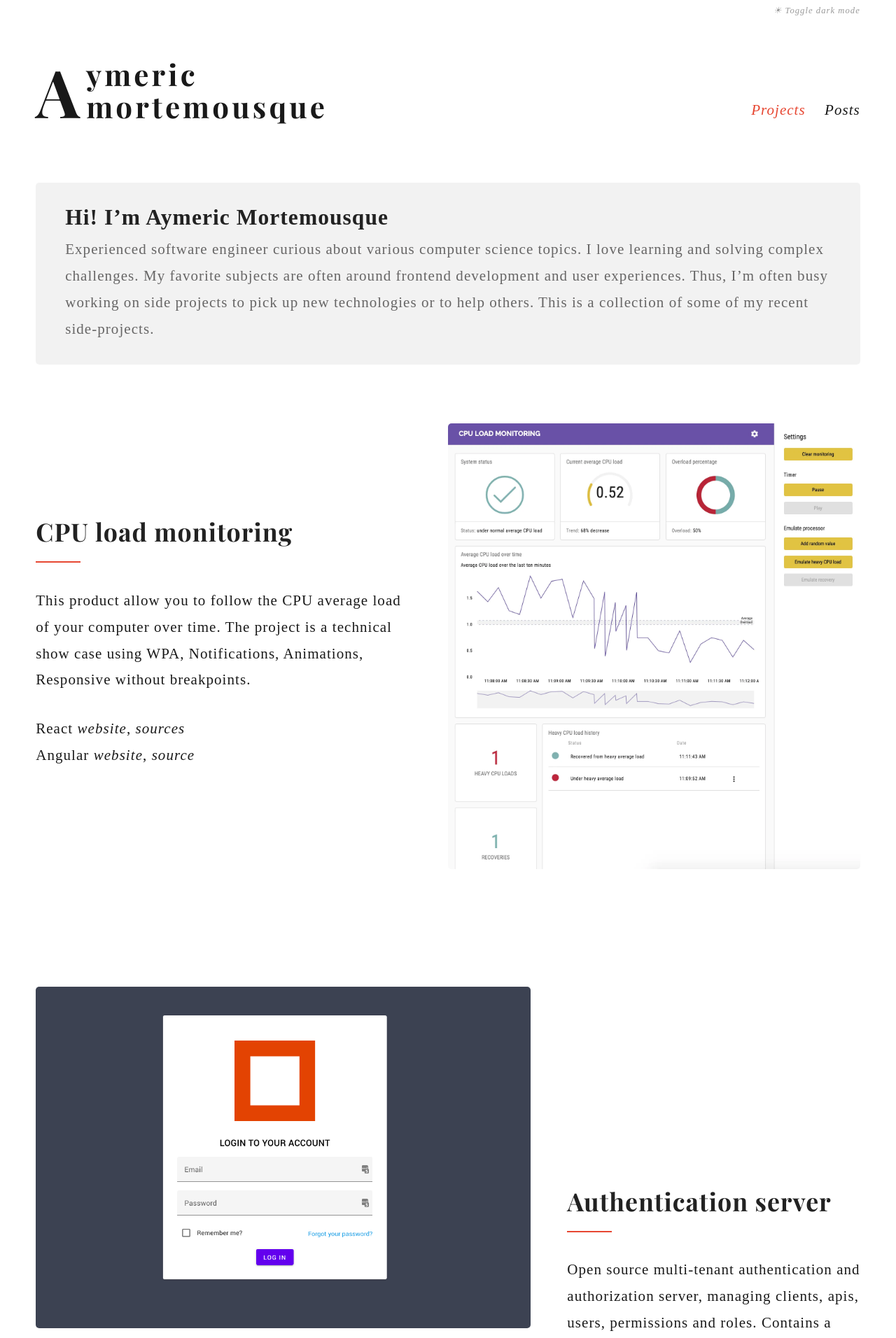
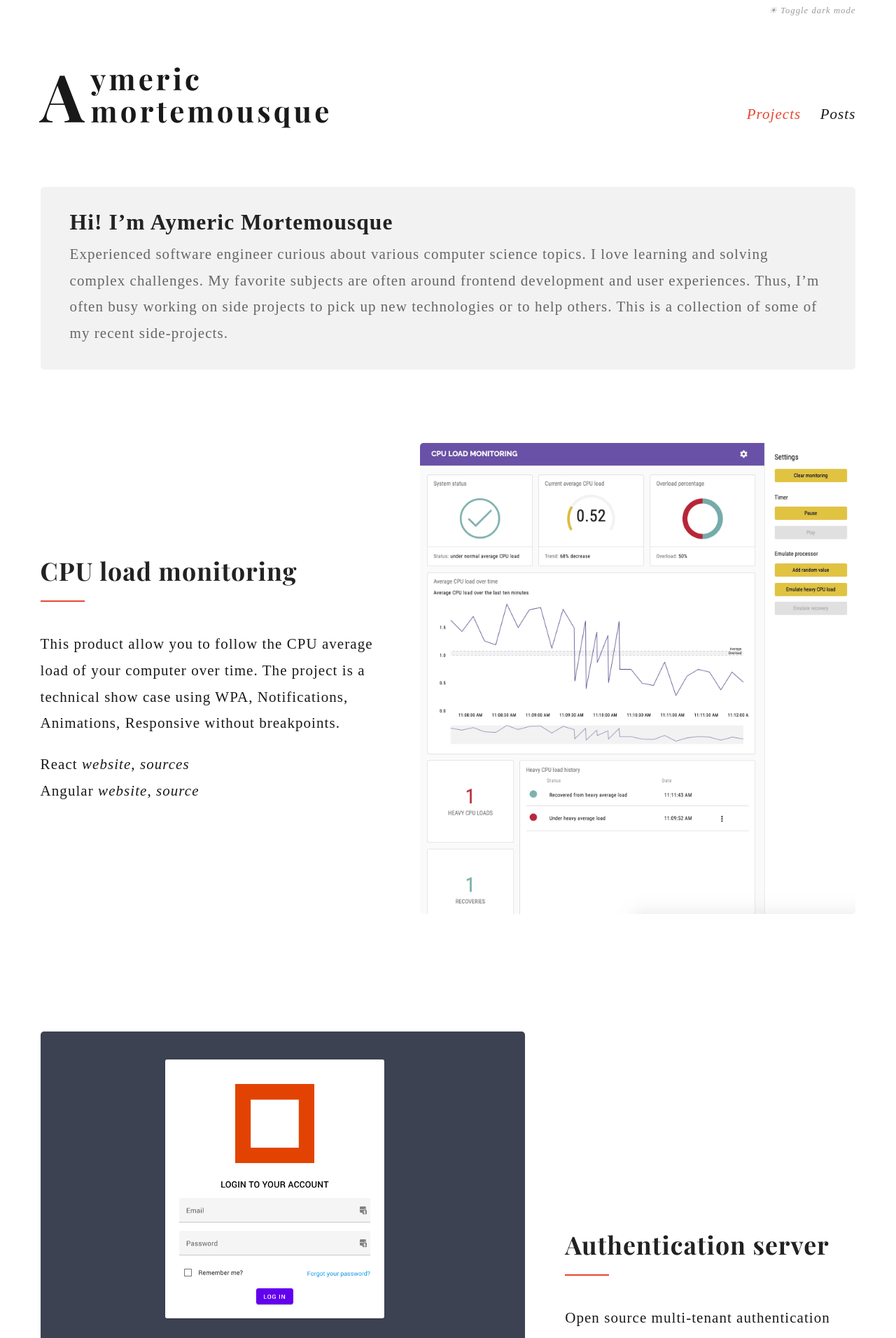
Before and after one commit to amortemousque/portfolio, a PHP site: page / in a window 1280 px wide. Shown: the top 1912 px of the page at 70% size. Run offline with PHP 8.4, Linux system fonts and the light colour scheme; some web fonts are replaced.

Commit message:
Refacto css

```diff
--- a/assets/hilightjs.css
+++ b/assets/hilightjs.css
@@ -68,7 +68,7 @@
   overflow-x: auto;
   background: var(--code-background);
   color: var(--code-color);
-  padding: 0.5em;
+  padding: 1rem;
 }
 .hljs-emphasis {
   font-style: italic;
--- a/assets/style.css
+++ b/assets/style.css
@@ -7,6 +7,8 @@
   --text-color: rgba(0, 0, 0, 0.9);
   --text-muted: rgba(0, 0, 0, 0.4);
   --title-color: #222222;
+  --title-underline-width: 3rem;
+  --title-spacing: 2rem;
   --stand-out-color: rgba(10, 8, 8, 0.6);
   --font-body: "Chivo", serif;
   --font-title: "Playfair Display", serif;
@@ -14,19 +16,19 @@
   --text-line-height: 1.8rem;
   --base: 0.8rem;
   --font-size: 16px;
-  --project-spacing: 2.5rem;
   --max-font-size: 20px;
-  --min-font-size: 16px;
+  --min-font-size: 17px;
   --min-width: 640px;
   --max-width: 1200px;
   --max-width-post: 800px;
-  --padding: clamp(1rem, 4vw, 3rem);
+  --padding: clamp(1.2rem, 4.5vw, 3rem);
+
   --radius: 5px;
 }
 /* For fluid font calculation */
 :root {
   --max-font-size-stripped: 20;
-  --min-font-size-stripped: 16;
+  --min-font-size-stripped: 17;
   --min-width-stripped: 640;
   --max-width-stripped: 1200;
 }
@@ -101,6 +103,28 @@ pre {
 
 p {
   margin: 0;
+  margin-block-end: 1rem;
+}
+
+img {
+  inline-size: 100%;
+  margin-block-end: var(--title-spacing);
+  margin-block-start: 1rem;
+}
+
+ul,
+ol {
+  margin-block-end: var(--title-spacing);
+  margin-block-start: 0;
+  padding-inline-start: 1.5rem;
+}
+
+li + li {
+  margin-block-start: 0.7rem;
+}
+
+picture {
+  display: flex;
 }
 
 /* Nav */
@@ -177,6 +203,7 @@ dark-mode-toggle::before {
   background: var(--background-stand-out);
   border-radius: var(--radius);
   color: var(--stand-out-color);
+  margin-block-end: 1rem;
   padding: 1.5rem 2rem;
 }
 
@@ -193,51 +220,26 @@ dark-mode-toggle::before {
   margin-block-end: 1rem;
 }
 
-/* project */
+/* Cover */
 
-.project,
-.project-layout-2,
-.project-layout-3 {
-  align-items: center;
-  box-sizing: border-box;
-  display: grid;
-  grid-template-areas: "body images";
-  grid-template-columns: 1fr 1fr;
-  min-height: 80vh;
-  padding: 4rem 0;
+.cover {
+  justify-content: center;
+  max-height: 90vh;
 }
 
-.project-body {
-  grid-area: body;
-  margin-block-end: var(--padding);
-  margin-inline-end: var(--padding);
-}
-
-.project-images,
-.project-2x-images {
-  align-items: stretch;
-  align-self: stretch;
-  display: grid;
-  gap: 4vh;
-  grid-area: images;
-  overflow: hidden;
-  position: relative;
-}
-
-picture {
-  display: flex;
-}
-
-.project-image-preview {
-  block-size: 100%;
-  border-radius: var(--radius);
-  inline-size: 100%;
+.cover img {
+  inline-size: 100vw;
+  justify-self: center;
+  margin: 0 auto;
+  margin-block-end: var(--title-spacing);
+  max-inline-size: 1920px;
   object-fit: cover;
 }
 
-.project-title {
+/* Title */
+
+.title {
   align-self: start;
-
   color: var(--title-color);
   display: inline-block;
   font-family: var(--font-title);
@@ -245,58 +247,111 @@ picture {
   font-weight: bold;
   justify-self: start;
   line-height: var(--title-line-height);
+  margin-block-end: var(--title-spacing);
+  margin-block-start: 0rem;
   padding-inline-end: 5px;
 }
 
-.project-title:after {
+* + .title {
+  margin-block-start: var(--title-spacing);
+}
+
+.title:after {
   border-block-end: 2px solid var(--color-primary);
   content: "";
   display: block;
   padding-block-start: 0.8rem;
-  width: 5vw;
+  width: var(--title-underline-width);
 }
 
-.project-content {
-  margin-block-end: 1.5rem;
+/* Divider */
+
+.divider {
+  display: flex;
+  gap: 1.5rem;
+  justify-content: center;
+  margin-block-end: 4rem;
+  margin-block-start: 4rem;
 }
 
-/* project layout 2 */
-
-.project-layout-2 {
-  grid-template-areas: "images body";
-  grid-template-columns: 1fr 40%;
+.divider span {
+  background-color: var(--text-color);
+  border-radius: 50%;
+  height: 3px;
+  width: 3px;
 }
 
-.project-layout-2 .project-body {
-  margin-inline-end: 0;
-  margin-inline-start: var(--project-spacing);
+/* Item */
+
+.item {
+  align-items: center;
+  box-sizing: border-box;
+  display: grid;
+  gap: var(--padding);
+  grid-auto-flow: row dense;
+  grid-template-areas: "body image";
+  grid-template-columns: 7fr 9fr;
+  min-height: 80vh;
+  padding: 4rem 0;
+}
+.item-body {
+  grid-area: body;
 }
 
-/* project layout 3 */
+.item-images {
+  align-items: stretch;
+  align-self: stretch;
+  display: grid;
+  gap: calc(var(--padding) / 2);
+  grid-area: image;
+  grid-template-columns: repeat(auto-fit, minmax(20rem, 1fr));
+  overflow: hidden;
+  position: relative;
+}
 
-.project-layout-3 {
+.item-image-preview {
+  block-size: 100%;
+  border-radius: var(--radius);
+  margin: 0;
+  object-fit: cover;
+}
+
+/* item layout 2 */
+
+.item:nth-child(odd) {
+  grid-template-areas: "image body";
+  grid-template-columns: 10fr 6fr;
+}
+
+/* item layout 3 */
+
+.item:last-child {
   grid-template-areas:
     "body"
-    "images";
-  grid-template-columns: 1fr;
-  grid-template-rows: min-content auto;
+    "image";
+  grid-template-columns: none;
 }
 
-.project-layout-3 .project-image-preview {
-  height: auto;
+.item:last-child > .item-body,
+.item:last-child > .item-images {
+  grid-column: auto;
 }
 
-.project-layout-3 .project-body {
-  flex: 1 0 calc(50% - 2.5rem);
-  margin-inline-end: 0;
-}
+/* Responsive */
 
-.project-layout-3 .project-images {
-  grid-template-columns: 1fr 1fr;
+@media only screen and (max-width: 640px) {
+  .item,
+  .item:nth-child(odd) {
+    grid-template-areas:
+      "body"
+      "image";
+    grid-template-columns: none;
+  }
 }
 
 /* Links  */
-.project-links a + a {
+
+.item-links a + a {
   margin-left: 1rem;
 }
 
--- a/index.html
+++ b/index.html
@@ -73,15 +73,15 @@
         and user experiences. Thus, I’m often busy working on side projects to pick up new
         technologies or to help others. This is a collection of some of my recent side-projects.
       </article>
-      <article class="project">
-        <div class="project-body">
-          <h3 class="project-title">CPU load monitoring</h3>
-          <p class="project-content">
+      <article class="item">
+        <div class="item-body">
+          <h3 class="title">CPU load monitoring</h3>
+          <p class="item-content">
             This product allow you to follow the CPU average load of your computer over time. The
             project is a technical show case using WPA, Notifications, Animations, Responsive
             without breakpoints.
           </p>
-          <div class="project-links">
+          <div class="item-links">
             <span>React</span>
             <a target="_blank" rel="noopener" href="https://r-cpu-monitoring.mortemousque.com/"
               >website</a
@@ -106,12 +106,12 @@
             >
           </div>
         </div>
-        <div class="project-images">
+        <div class="item-images">
           <picture>
             <source srcset="./assets/images/cpu-monitoring.webp" type="image/webp" />
             <source srcset="./assets/images/cpu-monitoring.png" type="image/jpeg" />
             <img
-              class="project-image-preview"
+              class="item-image-preview"
               src="./assets/images/cpu-monitoring.png"
               loading="lazy"
               alt="CPU load monitoring screeshot"
@@ -119,16 +119,16 @@
           </picture>
         </div>
       </article>
-      <article class="project-layout-2">
-        <div class="project-body">
-          <h3 class="project-title">Authentication server</h3>
-          <p class="project-content">
+      <article class="item">
+        <div class="item-body">
+          <h3 class="title">Authentication server</h3>
+          <p class="item-content">
             Open source multi-tenant authentication and authorization server, managing clients,
             apis, users, permissions and roles. Contains a user friendly UI built with Angular
             material. This project was created to provide an open source alternative to a complex
             topic often expensive to solve.
           </p>
-          <div class="project-links">
+          <div class="item-links">
             <a
               target="_blank"
               rel="noopener"
@@ -137,12 +137,12 @@
             >
           </div>
         </div>
-        <div class="project-images article-2x-images">
+        <div class="item-images article-2x-images">
           <picture>
             <source srcset="./assets/images/authentication-1.webp" type="image/webp" />
             <source srcset="./assets/images/authentication-1.png" type="image/jpeg" />
             <img
-              class="project-image-preview"
+              class="item-image-preview"
               src="./assets/images/authentication-1.png"
               loading="lazy"
               alt="Les nouveaux héritiers front page screeshot"
@@ -152,7 +152,7 @@
             <source srcset="./assets/images/authentication-2.webp" type="image/webp" />
             <source srcset="./assets/images/authentication-2.png" type="image/jpeg" />
             <img
-              class="project-image-preview"
+              class="item-image-preview"
               src="./assets/images/authentication-2.png"
               loading="lazy"
               alt="Les nouveaux héritiers front page screeshot"
@@ -160,27 +160,27 @@
           </picture>
         </div>
       </article>
-      <article class="project">
-        <div class="project-body">
-          <h3 class="project-title">Mondrian painting 2D and 3D</h3>
-          <p class="project-content">
+      <article class="item">
+        <div class="item-body">
+          <h3 class="title">Mondrian painting 2D and 3D</h3>
+          <p class="item-content">
             As a part of my experimentation, I have reproduce the famous painting made by Piet
             Mondrian. One version using web component, CSS custom properties and grid and another
             version using in WebGL with tree.js.
           </p>
-          <div class="project-links">
+          <div class="item-links">
             <a target="_blank" rel="noopener" href="https://mondrian.mortemousque.com">Website</a>
             <a target="_blank" rel="noopener" href="https://github.com/amortemousque/mondrian"
               >Sources</a
             >
           </div>
         </div>
-        <div class="project-images">
+        <div class="item-images">
           <picture>
             <source srcset="./assets/images/mondrian.webp" type="image/webp" />
             <source srcset="./assets/images/mondrian.png" type="image/jpeg" />
             <img
-              class="project-image-preview"
+              class="item-image-preview"
               src="./assets/images/mondrian.png"
               loading="lazy"
               alt="Les nouveaux héritiers front page screeshot"
@@ -188,26 +188,26 @@
           </picture>
         </div>
       </article>
-      <article class="project-layout-2">
-        <div class="project-body">
-          <h3 class="project-title">Recruitment platform</h3>
-          <p class="project-content">
+      <article class="item">
+        <div class="item-body">
+          <h3 class="title">Recruitment platform</h3>
+          <p class="item-content">
             Les nouveaux héritiers is a french recruitment platform serving talents and employers.
             The website offers a fully animated and adaptive user interface. All components were
             wisely made taking care of mobile and laptop platform specific features.
           </p>
-          <div class="project-links">
+          <div class="item-links">
             <a target="_blank" rel="noopener" href="https://www.lesnouveauxheritiers.com/fr"
               >Website</a
             >
           </div>
         </div>
-        <div class="project-images">
+        <div class="item-images">
           <picture>
             <source srcset="./assets/images/lesnouveauxhertiers.webp" type="image/webp" />
             <source srcset="./assets/images/lesnouveauxhertiers.png" type="image/jpeg" />
             <img
-              class="project-image-preview"
+              class="item-image-preview"
               src="./assets/images/lesnouveauxhertiers.png"
               loading="eager"
               alt="Les nouveaux héritiers front page screeshot"
@@ -215,25 +215,25 @@
           </picture>
         </div>
       </article>
-      <article class="project">
-        <div class="project-body">
-          <h3 class="project-title">Booking service, Domain de la Testa</h3>
-          <p class="project-content">
+      <article class="item">
+        <div class="item-body">
+          <h3 class="title">Booking service, Domain de la Testa</h3>
+          <p class="item-content">
             Domain de le Testa is a camping in the est of Corse where my family used to come every
             summer. My cousin has taken over the business and I've offered him my services for the
             booking platform. Customer can check availabilities and book houses. The admin UI
             include booking calendar, rules, prices, taxes and customer relationship.
           </p>
-          <div class="project-links">
+          <div class="item-links">
             <a target="_blank" rel="noopener" href="https://domainedelatesta.fr/">Website</a>
           </div>
         </div>
-        <div class="project-images article-2x-images">
+        <div class="item-images">
           <picture>
             <source srcset="./assets/images/domainedelatesta-1.webp" type="image/webp" />
             <source srcset="./assets/images/domainedelatesta-1.png" type="image/jpeg" />
             <img
-              class="project-image-preview"
+              class="item-image-preview"
               src="./assets/images/domainedelatesta-1.png"
               loading="lazy"
               alt="Les nouveaux héritiers front page screeshot"
@@ -243,7 +243,7 @@
             <source srcset="./assets/images/domainedelatesta-2.webp" type="image/webp" />
             <source srcset="./assets/images/domainedelatesta-2.png" type="image/jpeg" />
             <img
-              class="project-image-preview"
+              class="item-image-preview"
               src="./assets/images/domainedelatesta-2.png"
               loading="lazy"
               alt="Les nouveaux héritiers front page screeshot"
@@ -251,10 +251,10 @@
           </picture>
         </div>
       </article>
-      <article class="project-layout-3">
-        <div class="project-body">
-          <h3 class="project-title">Digital strategy for Espace Line</h3>
-          <p class="project-content">
+      <article class="item">
+        <div class="item-body">
+          <h3 class="title">Digital strategy for Espace Line</h3>
+          <p class="item-content">
             Espace Line is an event startup led by two co-founders. The company offers a mobile
             event space in a fully redesigned bus. The bus was made to reconnect online shops to
             their customers in a trendy physical place. In that context I participated on the
@@ -263,12 +263,12 @@
             terminal solution.
           </p>
         </div>
-        <div class="project-images">
+        <div class="item-images">
           <picture>
             <source srcset="./assets/images/espaceline-1.webp" type="image/webp" />
             <source srcset="./assets/images/espaceline-1.jpg" type="image/jpeg" />
             <img
-              class="project-image-preview"
+              class="item-image-preview"
               src="./assets/images/espaceline-1.jpg"
               loading="lazy"
               alt="Espace Line page screeshot"
@@ -278,7 +278,7 @@
             <source srcset="./assets/images/espaceline-2.webp" type="image/webp" />
             <source srcset="./assets/images/espaceline-2.jpg" type="image/jpeg" />
             <img
-              class="project-image-preview"
+              class="item-image-preview"
               src="./assets/images/espaceline-2.jpg"
               loading="lazy"
               alt="Espace Line page screeshot"
--- a/posts.html
+++ b/posts.html
@@ -76,7 +76,7 @@
           </p>
           <time class="list-item-date" datetime="2020-10-11"> October 19, 2020 </time>
         </li>
-        <li>
+        <li class="list-item">
           <a class="list-item-title" href="event-loop"
             >How JavaScript works: Event Loop and Web APIs</a
           >
```
Also changed, not shown: other parts of assets/style.css (+15 -20 lines), assets/post.css (deleted, +0 -67 lines), posts/css-evolution.html (+7 -8 lines), posts/event-loop.html (+9 -9 lines).
